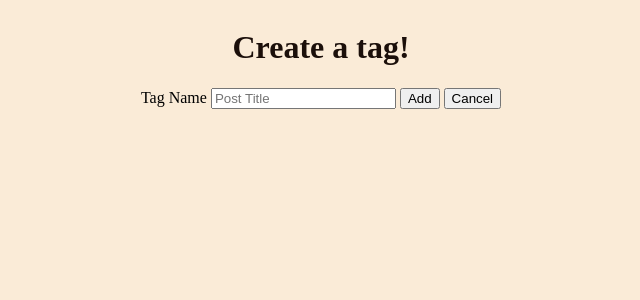
After one commit to cmampbell/Unit_23_3_Exercise_Solution, a Flask app: page /tags/new in a window 1280 px wide. The commit adds this page. Shown: the top 300 px of the page, without its empty margins (319-959 px from the left). Run offline with Flask 3, Linux system fonts and the light colour scheme.

Commit message:
Unit 23_3_Exercise_Solution

```diff
--- a/app.py
+++ b/app.py
@@ -1,12 +1,12 @@
 """Blogly application."""
 
-from flask import Flask, request, render_template, redirect, flash, session
+from flask import Flask, request, render_template, redirect
 from flask_debugtoolbar import DebugToolbarExtension
-from models import db, connect_db, User, Post
+from models import db, connect_db, User, Post, Tag, PostTag
 
 app = Flask(__name__)
 
-app.config['SQLALCHEMY_DATABASE_URI'] = 'postgresql:///blogly_test'
+app.config['SQLALCHEMY_DATABASE_URI'] = 'postgresql:///blogly'
 app.config['SQLALCHEMY_TRACK_MODIFICATIONS'] = False
 app.config['SQLALCHEMY_ECHO'] = True
 app.config['SECRET_KEY'] = 'ItsAWonderfulLife'
@@ -30,20 +30,20 @@ def show_user_list():
     users = User.query.all()
     return render_template('user_list.html', users=users)
 
-@app.route('/users/<user_id>')
+@app.route('/users/<int:user_id>')
 def show_user_details(user_id):
     '''Query database for user with matching user_id, show details page'''
     user = User.query.get(user_id)
 
     return render_template('user_detail.html', user=user, posts=user.posts)
 
-@app.route('/users/<user_id>/edit')
+@app.route('/users/<int:user_id>/edit')
 def show_edit_user_form(user_id):
     '''Render the edit user page for the user with matching id'''
     user = User.query.get(user_id)
     return render_template('edit_user.html', user=user)
 
-@app.route('/users/<user_id>/edit', methods=['POST'])
+@app.route('/users/<int:user_id>/edit', methods=['POST'])
 def edit_user_data(user_id):
     '''Query database for user with matching id, the take the values
     from the post request form and update the existing user in the database
@@ -76,7 +76,7 @@ def add_new_user():
 
     return redirect('/users')
 
-@app.route('/users/<user_id>/delete', methods=['POST'])
+@app.route('/users/<int:user_id>/delete', methods=['POST'])
 def delete_user(user_id):
     '''Delete a user from the database based off of the
     matching user id.'''
@@ -86,38 +86,48 @@ def delete_user(user_id):
 
     return redirect('/users')
 
-@app.route('/users/<user_id>/posts/new')
+@app.route('/users/<int:user_id>/posts/new')
 def show_new_post_form(user_id):
     '''Show new post form for the user selected'''
     user = User.query.get_or_404(user_id)
-    return render_template('new_post.html', user=user)
+    tags = Tag.query.all()
+    return render_template('new_post.html', user=user, tags=tags)
 
-@app.route('/users/<user_id>/posts/new', methods=['POST'])
+@app.route('/users/<int:user_id>/posts/new', methods=['POST'])
 def add_new_post(user_id):
     '''Add new posts into the post table'''
     user = User.query.get_or_404(user_id)
 
     new_post = Post(title=request.form['title'], content=request.form['content'], user_id=user.id, created_at=db.sql.func.now())
+
+    for tag_name in request.form.getlist('tags'):
+        tag = Tag.query.filter(Tag.name == tag_name).one()
+        new_post.tags.append(tag)
+
     db.session.add(new_post)
     db.session.commit()
 
     return redirect(f'/users/{user.id}')
 
-@app.route('/posts/<post_id>')
+@app.route('/posts/<int:post_id>')
 def show_post_details(post_id):
     '''Show details for a specific post'''
     post = Post.query.get_or_404(post_id)
+    tags = post.tags
 
-    return render_template('post_detail.html', post=post)
+    return render_template('post_detail.html', post=post, tags=tags)
 
-@app.route('/posts/<post_id>/edit')
+@app.route('/posts/<int:post_id>/edit')
 def show_edit_post_page(post_id):
     '''Show the edit post page for specific post'''
     post = Post.query.get_or_404(post_id)
 
-    return render_template('edit_post.html', post=post)
+    current_tags = post.tags
+    all_tags = Tag.query.all()
 
-@app.route('/posts/<post_id>/edit', methods=['POST'])
+    return render_template('edit_post.html', post=post, current_tags=current_tags, all_tags=all_tags)
+
+@app.route('/posts/<int:post_id>/edit', methods=['POST'])
 def update_edited_post(post_id):
     '''Update a post in db based on post id and input form'''
     post = Post.query.get_or_404(post_id)
@@ -125,19 +135,85 @@ def update_edited_post(post_id):
     post.title = request.form['title']
     post.content = request.form['content']
 
+    #Check if an existing tag has been removed from the post
+    for tag in post.tags:
+        if tag.name not in request.form.getlist('tags'):
+            post_tag = PostTag.query.filter(tag.id == PostTag.tag_id, post.id == PostTag.post_id).one()
+            db.session.delete(post_tag)
+
+    #Check tags in list and append new tags to post.tags array
+    for tag_name in request.form.getlist('tags'):
+        tag = Tag.query.filter(Tag.name == tag_name).one()
+        if tag not in post.tags:
+            post.tags.append(tag)
+
     db.session.add(post)
     db.session.commit()
 
     return redirect(f'/posts/{post.id}')
 
-@app.route('/posts/<post_id>/delete', methods=['POST'])
+@app.route('/posts/<int:post_id>/delete', methods=['POST'])
 def delete_post(post_id):
-    '''Delete a user from the database based off of the
+    '''Delete a post from the database based off of the
     matching user id.'''
     post = Post.query.get(post_id)
-    user = post.user
 
     db.session.delete(post)
     db.session.commit()
 
-    return redirect(f'/users/{user.id}')
+    return redirect(f'/users/{post.user_id}')
+
+@app.route('/tags')
+def show_all_tags():
+    '''Show all tags to the user'''
+    tags = Tag.query.all()
+    return render_template('tag_list.html', tags=tags)
+
+@app.route('/tags/<int:tag_id>')
+def show_tag_details(tag_id):
+    '''Show all posts for a tag'''
+    tag = Tag.query.get_or_404(tag_id)
+    return render_template('tag_details.html', tag=tag, posts=tag.posts)
+
+@app.route('/tags/new')
+def show_new_tag_form():
+    '''Show new tag form to user'''
+    return render_template('add_tag.html')
+
+@app.route('/tags/new', methods=['POST'])
+def add_new_tag():
+    '''Adds new tag to database based on user input'''
+    tag = Tag(name=request.form['name'])
+
+    db.session.add(tag)
+    db.session.commit()
+
+    return redirect('/tags')
+
+@app.route('/tags/<int:tag_id>/edit')
+def show_tag_edit_form(tag_id):
+    '''Render edit page for a specific tag'''
+    tag = Tag.query.get_or_404(tag_id)
+
+    return render_template('edit_tag.html', tag=tag)
+
+@app.route('/tags/<int:tag_id>/edit', methods=['POST'])
+def update_edited_tag(tag_id):
+    '''Update the tag based on user input in edit tag form'''
+    tag = Tag.query.get_or_404(tag_id)
+    tag.name = request.form['name']
+
+    db.session.add(tag)
+    db.session.commit()
+
+    return redirect(f'/tag/{tag.id}')
+
+@app.route('/tags/<int:tag_id>/delete', methods=['POST'])
+def delete_tag(tag_id):
+    '''Delete specific tag'''
+    tag = Tag.query.get(tag_id)
+
+    db.session.delete(tag)
+    db.session.commit()
+
+    return redirect('/tags')
--- a/seed.py
+++ b/seed.py
@@ -4,7 +4,7 @@ from app import app
 db.drop_all()
 db.create_all()
 
-User.query.delete()
+# User.query.delete()
 
 matt_c = User(first_name='Matt', last_name='Campbell', image_url='https://avatars.githubusercontent.com/u/114436937?v=4')
 caroline_r = User(first_name='Caroline', last_name="Redmond")
--- a/static/stylesheet.css
+++ b/static/stylesheet.css
@@ -1,6 +1,19 @@
 body {
     background-color: antiquewhite;
+    display: flex;
+    flex-direction: column;
+    justify-content: space-between;
+    align-items: center;
 }
+
+#photo-buttons-posts{
+    width: 30%;
+    display: flex;
+    flex-direction: row;
+    justify-content: space-between;
+    align-items: center;
+}
+
 
 h1 {
     color: rgb(27, 15, 10)
@@ -14,3 +27,24 @@ a {
 a:hover{
     color: darkblue;
 }
+
+#user-posts {
+    display: flex;
+    flex-direction: column;
+    justify-content: flex-start;
+    align-items: flex-end;
+}
+
+#user-name{
+    color: rgb(29, 29, 29);
+    align-items: flex-end;
+}
+
+#user-image{
+    max-height: 300px;
+    max-width: 300px;
+}
+
+#user-buttons{
+    border-style: none;
+}
--- /dev/null
+++ b/templates/add_tag.html
@@ -0,0 +1,14 @@
+{% extends 'base.html' %}
+
+{% block title %}Create a tag{% endblock %}
+
+{% block content %}
+<h1>Create a tag!</h1>
+
+<form action="/tags/new" method="POST">
+  <label for="name">Tag Name</label>
+  <input type="text" name="name" id="name" placeholder="Post Title">
+  <input type="Submit" value="Add">
+  <input type="Submit" value="Cancel" formaction="/tags" formmethod="GET">
+</form>
+{% endblock %}
--- a/templates/base.html
+++ b/templates/base.html
@@ -5,7 +5,7 @@
     <meta http-equiv="X-UA-Compatible" content="IE=edge">
     <meta name="viewport" content="width=device-width, initial-scale=1.0">
     <title>{% block title %}TITLE GOES HERE{% endblock %}</title>
-    <link rel="stylesheet" href="static/stylesheet.css">
+    <link rel="stylesheet" href="{{url_for('static', filename='stylesheet.css')}}">
 </head>
 <body>
     {% block content %}CONTENT GOES HERE{% endblock %}
--- a/templates/user_list.html
+++ b/templates/user_list.html
@@ -13,6 +13,7 @@
 
 <form action="/users/new">
     <input type="submit" value="Add User">
+    <input type="submit" value="Post Tags" formaction="/tags">
 </form>
 
 
```
Also changed, not shown: models.py (+30 -11 lines), templates/edit_post.html (+12 -1 lines), templates/edit_tag.html (added, +14 -0 lines), templates/new_post.html (+9 -0 lines), templates/post_detail.html (+8 -0 lines), templates/tag_details.html (added, +21 -0 lines), templates/tag_list.html (added, +19 -0 lines), templates/user_detail.html (+8 -4 lines), test_flask.py (line endings or trailing spaces).
